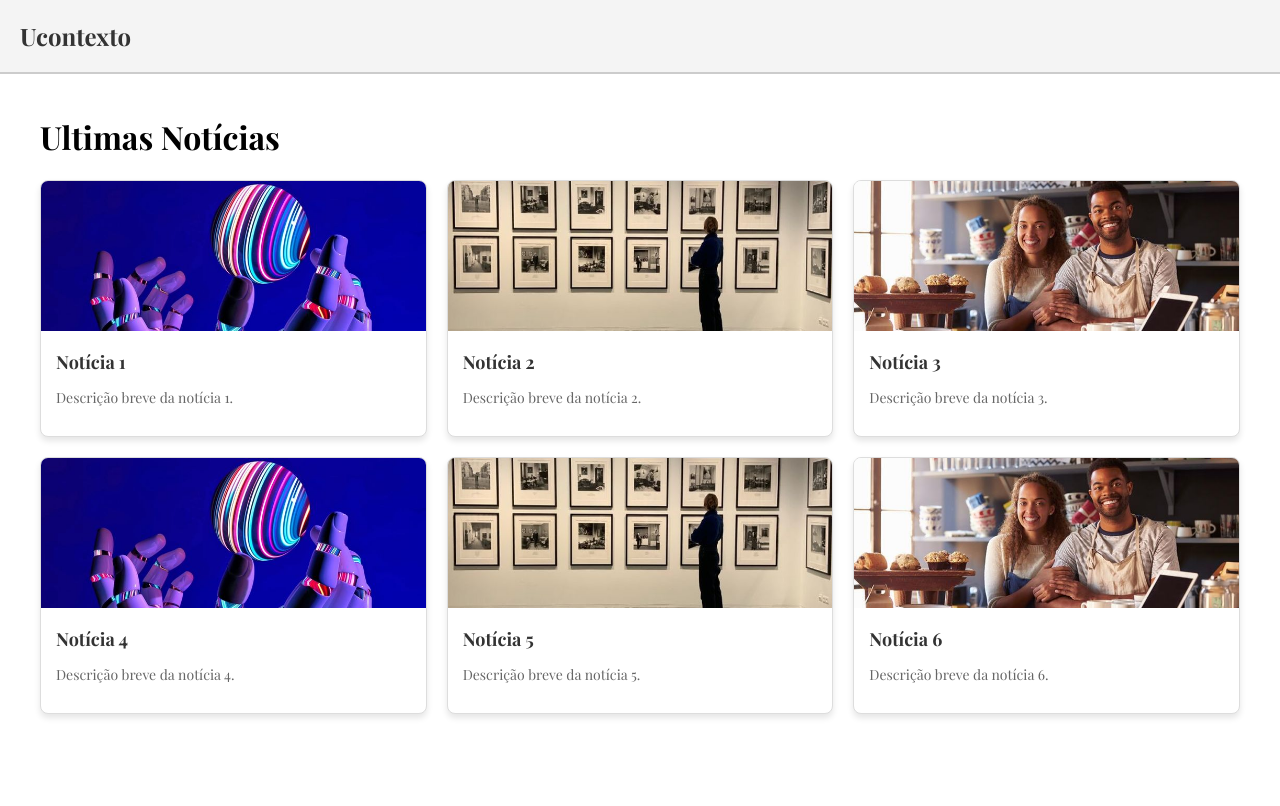
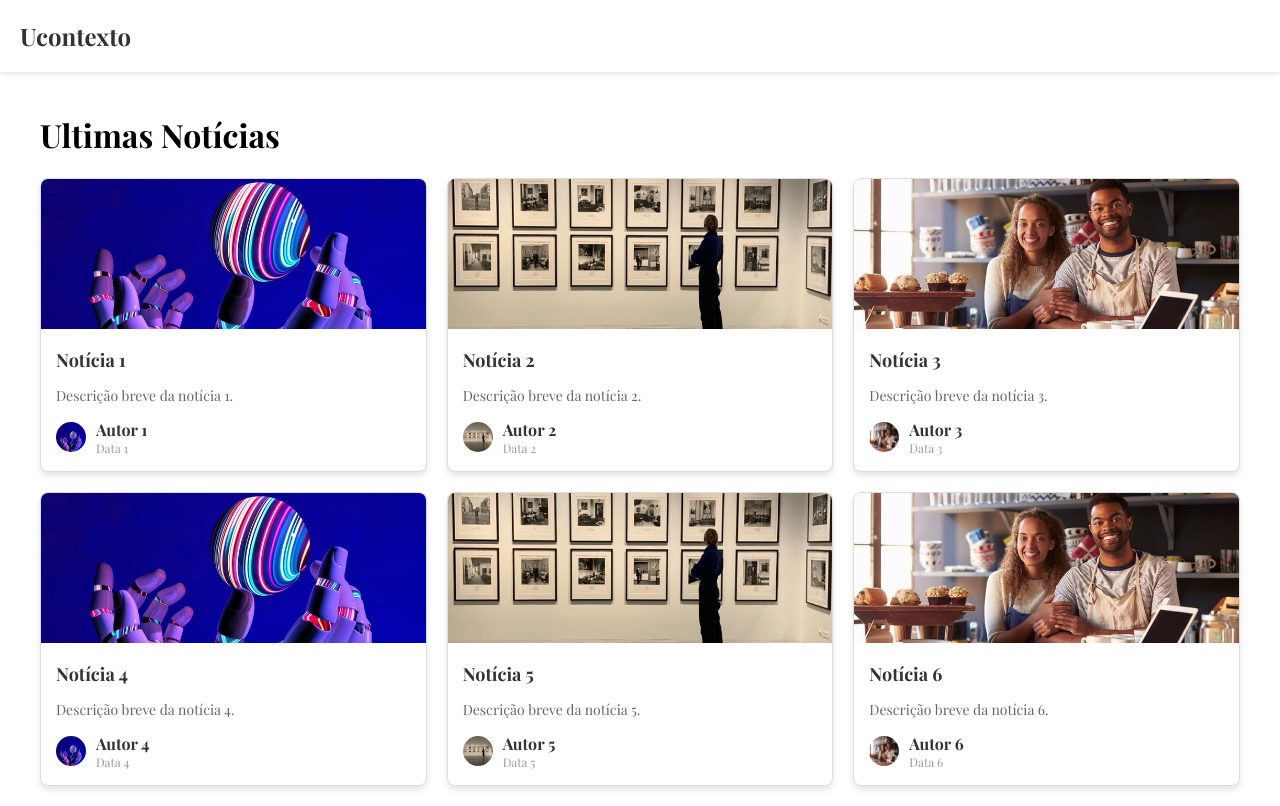
Before and after one commit to aldeantonio/ucontexto, a React (Create React App) app: page / in a window 1280 px wide. Built offline with nearby package versions, Linux system fonts and the light colour scheme.

Commit message:
Add class feed-card-author-inf

```diff
--- a/src/App.js
+++ b/src/App.js
@@ -14,31 +14,43 @@ const newsData = [
     title: 'Notícia 1',
     description: 'Descrição breve da notícia 1.',
     image: noticia1,
+    author: 'Autor 1',
+    date: 'Data 1',
   },
   {
     title: 'Notícia 2',
     description: 'Descrição breve da notícia 2.',
     image: noticia2,
+    author: 'Autor 2',
+    date: 'Data 2',
   },
   {
     title: 'Notícia 3',
     description: 'Descrição breve da notícia 3.',
     image: noticia3,
+    author: 'Autor 3',
+    date: 'Data 3',
   },
   {
     title: 'Notícia 4',
     description: 'Descrição breve da notícia 4.',
     image: noticia1,
+    author: 'Autor 4',
+    date: 'Data 4',
   },
   {
     title: 'Notícia 5',
     description: 'Descrição breve da notícia 5.',
     image: noticia2,
+    author: 'Autor 5',
+    date: 'Data 5',
   },
   {
     title: 'Notícia 6',
     description: 'Descrição breve da notícia 6.',
     image: noticia3,
+    author: 'Autor 6',
+    date: 'Data 6',
   },
 ];
 
--- a/src/components/Feed.css
+++ b/src/components/Feed.css
@@ -39,3 +39,32 @@
     font-size: 14px;
     color: #666;
   }
+
+  .feed-card-author {
+    display: flex;
+    align-items: center;
+    margin-top: 10px;
+  }
+
+  .feed-card-author-image {
+    width: 30px;
+    height: 30px;
+    border-radius: 50%;
+    margin-right: 10px;
+  }
+
+  .feed-card-author-info {
+    display: flex;
+    flex-direction: column;
+   }
+
+  .feed-card-author-name {
+    font-weight: bold;
+    font-size: 16px;
+    color: #333;
+  }
+
+  .feed-card-author-date {
+    font-size: 12px;
+    color: #999;
+  }
--- a/src/components/Feed.js
+++ b/src/components/Feed.js
@@ -10,6 +10,14 @@ const Feed = ({ news }) => {
           <div className="feed-card-content">
             <h3 className="feed-card-title">{item.title}</h3>
             <p className="feed-card-description">{item.description}</p>
+            <div className='feed-card-author'>
+                <img src={item.image} alt={item.title} className="feed-card-author-image" />
+                <div className='feed-card-author-info'>
+                    <span className="feed-card-author-name">{item.author}</span>
+                    <span className="feed-card-author-date">{item.date}</span>
+                </div>
+
+            </div>
           </div>
         </div>
       ))}
--- a/src/components/Header.css
+++ b/src/components/Header.css
@@ -2,9 +2,8 @@
     display: flex;
     align-items: center;
     justify-content: flex-start;
-    background-color: #f4f4f4; /* Cor de fundo */
     padding: 20px;
-    border-bottom: 2px solid #ccc; /* Linha inferior */
+    box-shadow: 0 2px 4px rgba(0, 0, 0, 0.1);
   }
 
   .header-content {
```
